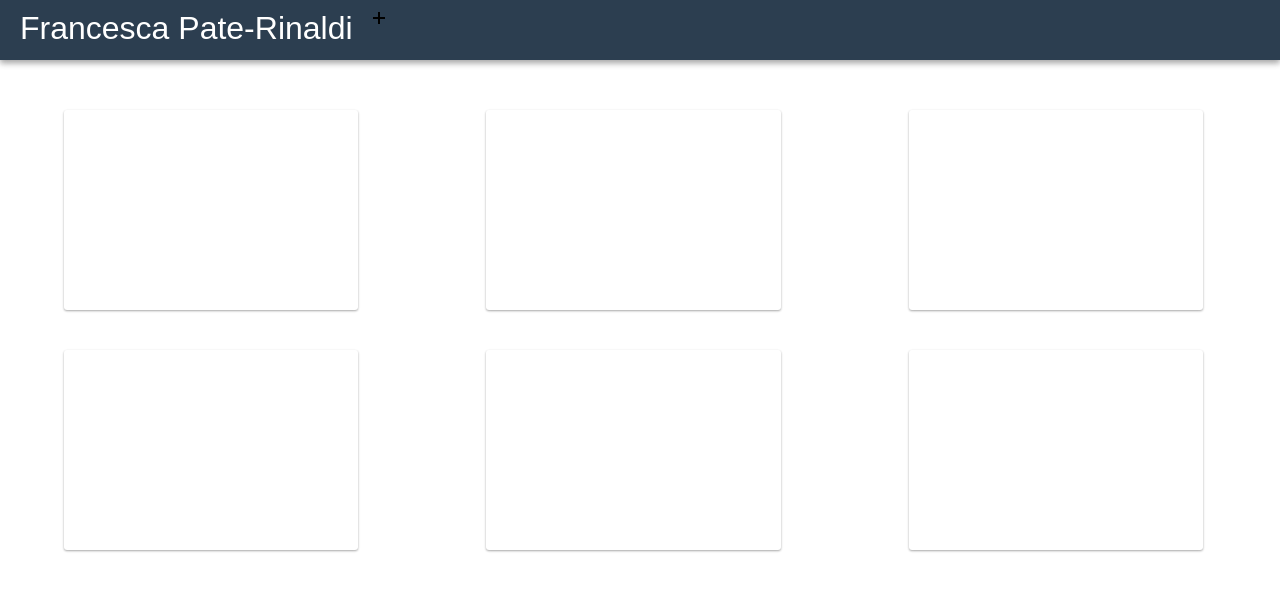
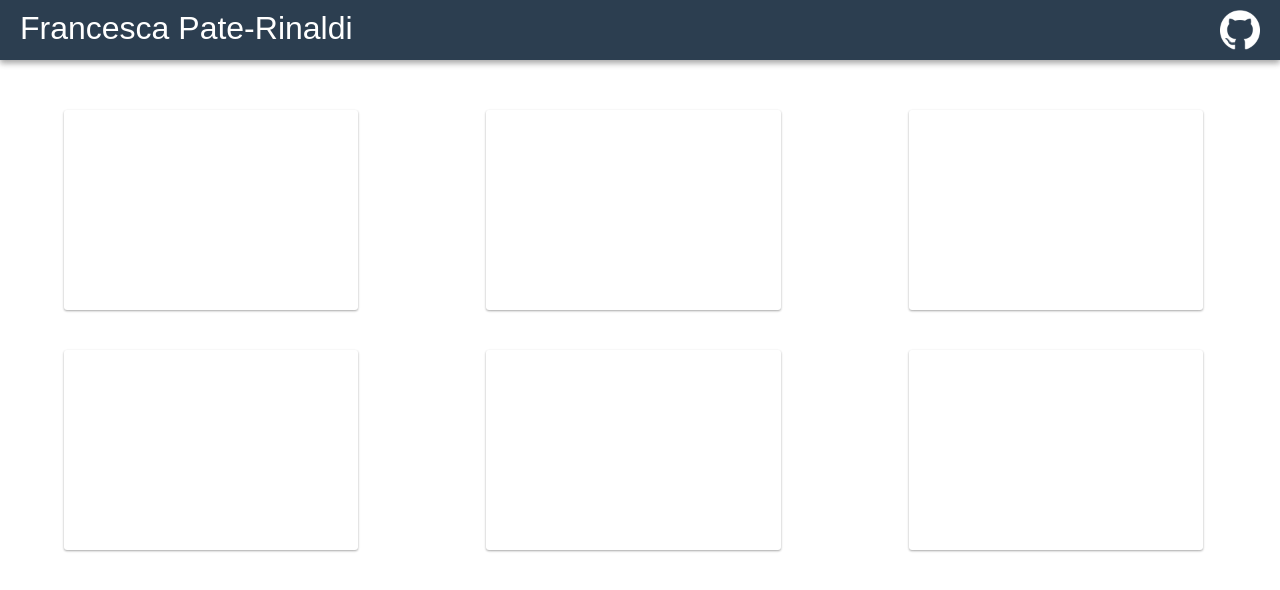
Before and after one commit to Kiricon/FrankieNinja, a website: page src/index.html in a window 1280 px wide. Drawn offline with Linux system fonts and the light colour scheme; files that its build step writes are made by us from their sources.

Commit message:
Added github symbol

```diff
--- a/src/css/main.scss
+++ b/src/css/main.scss
@@ -18,6 +18,18 @@
     float: left;
     margin: 0px 20px;
     font-size: 2em;
+  }
+
+  #links {
+    float: right;
+    display: table;
+    margin: 0px 20px;
+
+    img {
+      width: 40px;
+      height: 40px;
+      cursor: pointer;
+    }
   }
 
 }
--- a/src/index.html
+++ b/src/index.html
@@ -14,9 +14,9 @@
 <body>
   <header>
     <div id="name">Francesca Pate-Rinaldi</div>
-    <svg aria-hidden="true" class="octicon octicon-plus" width="12" height="16" role="img" version="1.1" viewBox="0 0 12 16">
-        <path d="M12 9H7v5H5V9H0V7h5V2h2v5h5v2z"></path>
-    </svg>
+    <div id="links">
+      <img src="imgs/github.png">
+    </div>
   </header>
 
   <main>
```
Also changed, not shown: dist/css/main.css, src/css/main.css, src/imgs/github.png (renamed from src/img/github.png).
